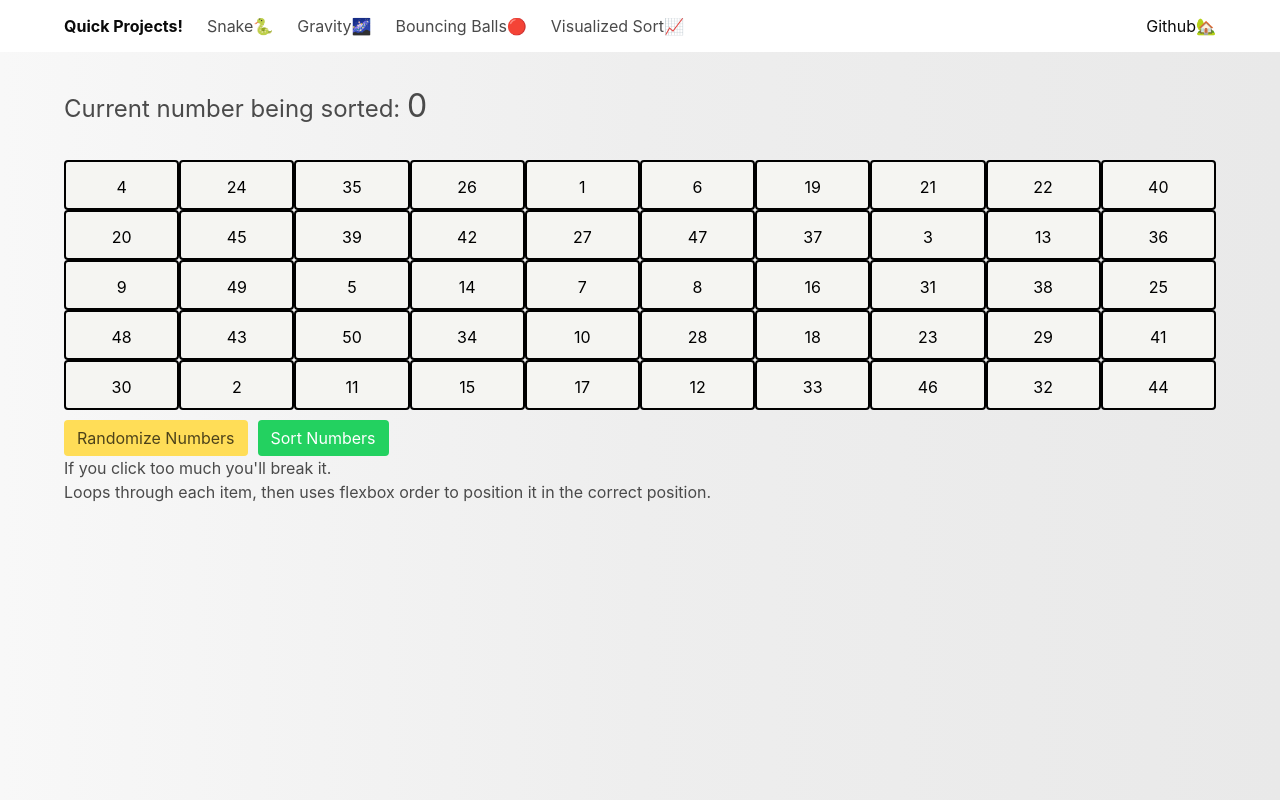
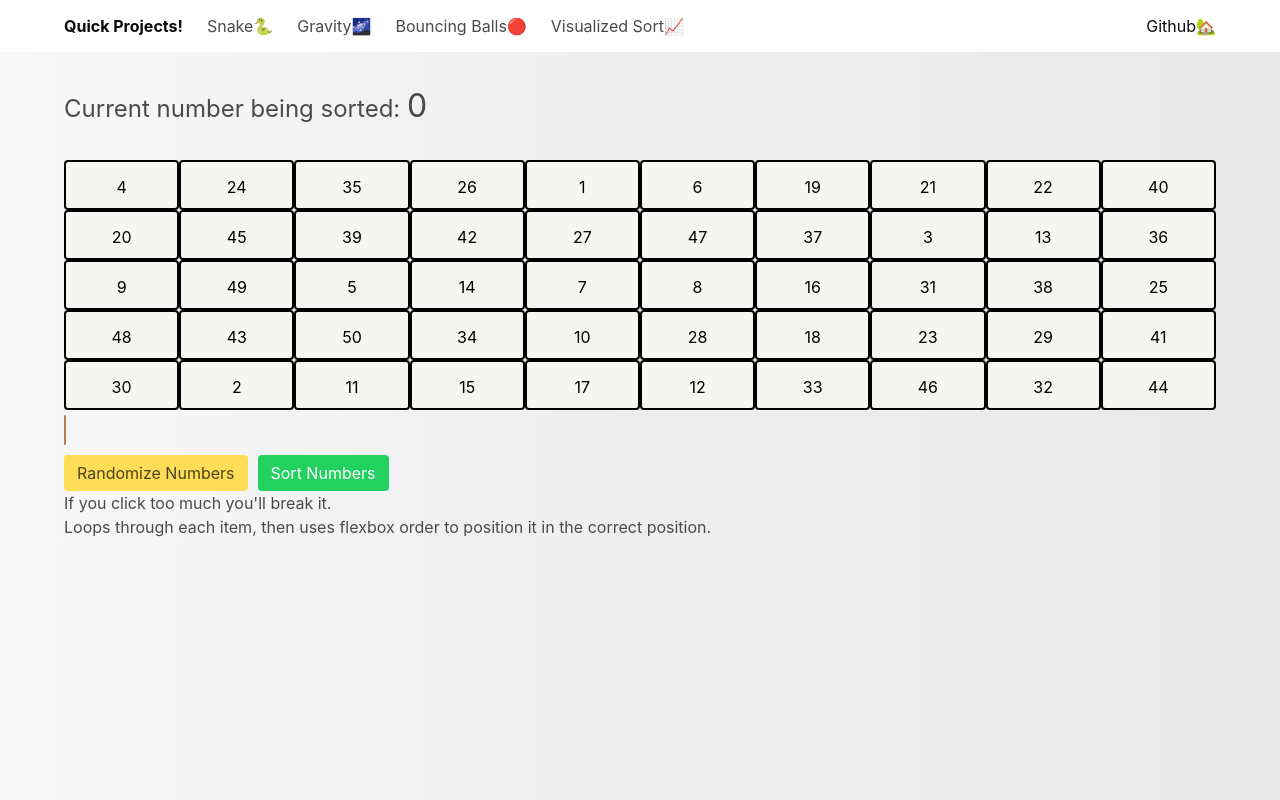
Before and after one commit to SPDUK/CanvasProjects, a React (Create React App) app: page /#/visualizedsort in a window 1280 px wide. Built offline with nearby package versions, Linux system fonts and the light colour scheme; the HTML template or start-up script is replaced by a standard one.

Commit message:
added in a progress bar

```diff
--- a/src/Projects/VisualizedSort/VisualizedSort.css
+++ b/src/Projects/VisualizedSort/VisualizedSort.css
@@ -24,6 +24,15 @@
     .sort-buttons div {
       margin-right: 10px; }
 
+.percent {
+  margin-top: 5px;
+  height: 30px;
+  width: 0px;
+  border: 1px solid rgba(37, 37, 37, 0.315);
+  border-radius: 4px;
+  box-sizing: border-box;
+  background: #ffa652; }
+
 .super-sekret-msg {
   text-align: center;
   color: #fafafa46; }
--- a/src/Projects/VisualizedSort/VisualizedSort.jsx
+++ b/src/Projects/VisualizedSort/VisualizedSort.jsx
@@ -1,7 +1,8 @@
 import React, { Component } from 'react';
+import anime from 'animejs';
+
 import Navbar from '../../Hoc/Navbar/Navbar';
 import ReactAux from '../../Hoc/ReactAux/ReactAux';
-
 import './VisualizedSort.css';
 import SortItem from './SortItem/SortItem';
 
@@ -25,6 +26,7 @@ export default class VisualizedSort extends Component {
   };
 
   sort = () => {
+    this.visualizePercent();
     const sItems = document.querySelectorAll('.sort-item');
     for (let i = 0; i < sItems.length; i += 1) {
       setTimeout(() => {
@@ -43,6 +45,23 @@ export default class VisualizedSort extends Component {
     }
   };
 
+  visualizePercent = () => {
+    const percent = document.getElementById('percent');
+    percent.style.width = '8px';
+
+    const percentBar = anime({
+      targets: '#percent',
+      width: '100%',
+      easing: 'linear',
+      background: 'rgb(142, 255, 127)',
+      loop: 50,
+      duration: 290,
+      update(anim) {
+        percent.innerHTML = `progress : ${Math.round(anim.progress)}% `;
+      }
+    });
+  };
+
   render() {
     return (
       <ReactAux>
@@ -55,6 +74,7 @@ export default class VisualizedSort extends Component {
             </p>
             <SortItem randomizeItems={this.randomizeItems} />
           </div>
+          <div id="percent" className="percent" />
           <div className="sort-buttons">
             <div onClick={this.randomizeItems} className="button is-warning">
               Randomize Numbers
--- a/src/Projects/VisualizedSort/VisualizedSort.scss
+++ b/src/Projects/VisualizedSort/VisualizedSort.scss
@@ -29,6 +29,17 @@
   }
 }
 
+.percent {
+  margin-top: 5px;
+  height: 30px;
+  width: 0px;
+  border: 1px solid rgba(37, 37, 37, 0.315);
+  border-radius: 4px;
+  box-sizing: border-box;
+  background: rgb(255, 166, 82);
+}
+
+// this is purposefully in the wrong css file because it's a super sekrit msg.
 .super-sekret-msg {
   text-align: center;
   color: #fafafa46;
```
